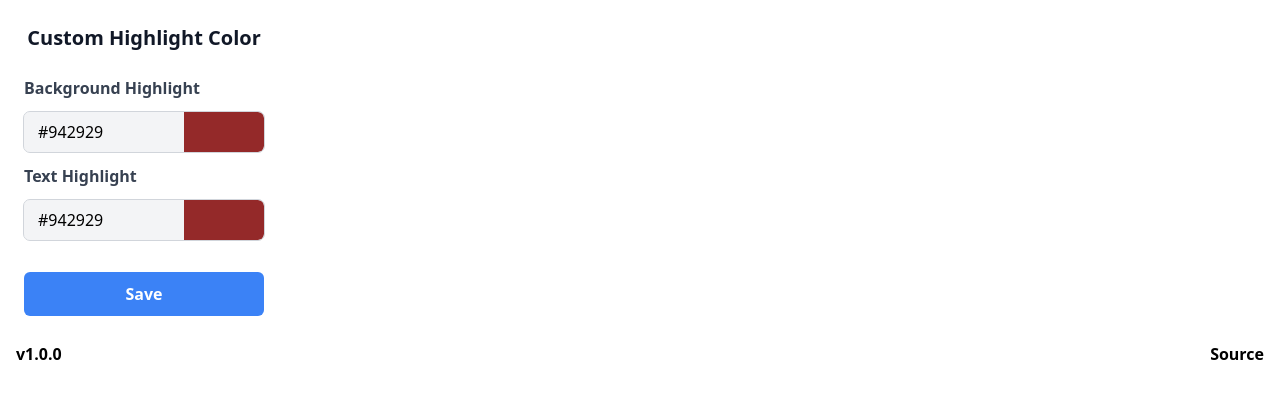
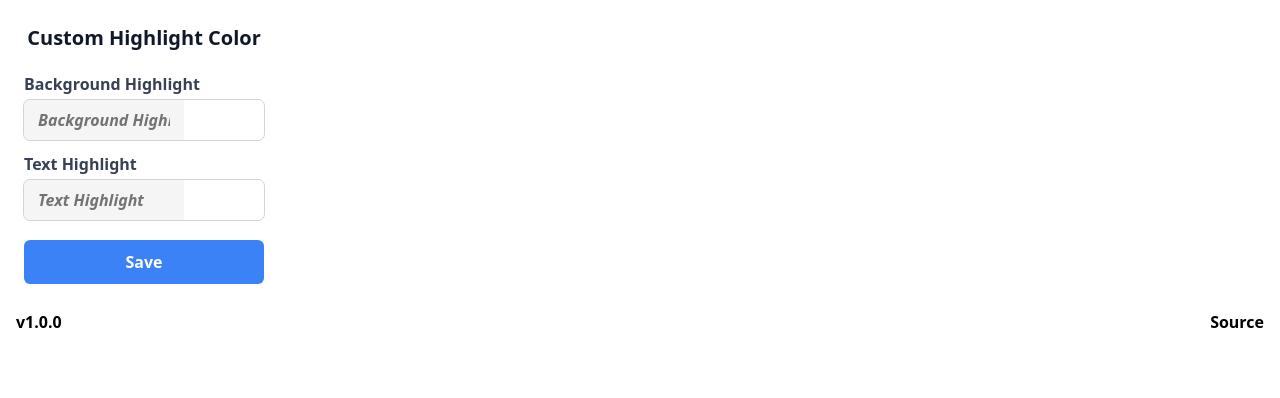
Before and after one commit to jadelily18/custom-text-highlight, a Svelte app: page / in a window 1280 px wide. Shown: the top 398 px of the page. Built offline with nearby package versions, Linux system fonts and the light colour scheme.

Commit message:
basic ui and stores impl

```diff
--- a/src/App.svelte
+++ b/src/App.svelte
@@ -1,26 +1,36 @@
 <script lang="ts">
 	import './app.css';
+	import { bgHighlightColor, textHighlightColor, theme } from './stores';
 
 	import Selector from './lib/components/selector.svelte';
 </script>
 
 <!-- TODO: add actual save and load functionality (svelte stores?) with a toggle checkbox -->
 
-<div class="flex flex-col w-72 p-6 dark:bg-gray-800">
-	<h1 class="pb-6 text-xl text-center text-gray-900 dark:text-white font-bold">
+<div class="app dark:bg-neutral-800 ">
+	<div
+		class="flex flex-col w-72 p-6 pb-5.5 space-y-5"
+		style="--bg-highlight-color: {$bgHighlightColor}; --text-highlight-color: {$textHighlightColor};"
+	>
+		<h1 class="text-xl text-center text-gray-900 dark:text-white font-bold">
 			Custom Highlight Color
 		</h1>
-	<div class="selectors space-y-3">
-		<Selector label="Background Highlight" placeholder="Background Highlight" />
-		<Selector label="Text Highlight" placeholder="Text Highlight" />
+
+		<div class="selectors space-y-3 mb-6">
+			<Selector
+				label="Background Highlight"
+				placeholder="Background Highlight"
+				selector="background"
+			/>
+			<Selector label="Text Highlight" placeholder="Text Highlight" selector="text" />
 		</div>
 		<button
-		class="save-button w-full p-2.5 mt-8 transition-colors bg-blue-500 hover:bg-blue-600 active:bg-blue-700 text-white font-semibold rounded-md"
+			class="save-button w-full p-2.5 select-none transition-colors bg-blue-500 hover:bg-blue-600 active:bg-blue-700 text-white font-semibold rounded-md"
 			>Save</button
 		>
 	</div>
 
-<div class="flex p-2 pt-0.5 px-4 justify-between font-semibold dark:bg-gray-800 dark:text-white">
+	<div class="flex p-2 pt-0.5 px-4 justify-between font-semibold dark:text-white">
 		<p>v1.0.0</p>
 		<a
 			class="hover:text-gray-500 transition-colors"
@@ -29,9 +39,11 @@
 			rel="noreferrer noopener">Source</a
 		>
 	</div>
+</div>
 
 <style lang="scss">
-	// .popup {
-	// 	// background-color: #242424;
-	// }
+	:global(::selection) {
+		color: var(--text-highlight-color);
+		background-color: var(--bg-highlight-color);
+	}
 </style>
--- /dev/null
+++ b/src/lib/components/ColorInputSelector.svelte
@@ -0,0 +1,25 @@
+<script lang="ts">
+	import { bgHighlightColor, textHighlightColor } from '../../stores';
+
+	export let selector: selectorType;
+	type selectorType = 'background' | 'text';
+</script>
+
+{#if selector === 'background'}
+	<div class={$$props.class} style="background-color: {$bgHighlightColor};">
+		<input class="selector-color h-full w-full" type="color" bind:value={$bgHighlightColor} />
+	</div>
+{:else if selector === 'text'}
+	<div class={$$props.class} style="background-color: {$textHighlightColor};">
+		<input class="selector-color h-full w-full" type="color" bind:value={$textHighlightColor} />
+	</div>
+{/if}
+
+<style>
+	.selector-color {
+		opacity: 0;
+	}
+	input[type='color'] {
+		cursor: pointer;
+	}
+</style>
--- /dev/null
+++ b/src/lib/components/TextInputSelector.svelte
@@ -0,0 +1,13 @@
+<script lang="ts">
+	import { bgHighlightColor, textHighlightColor } from '../../stores';
+	export let placeholder: string;
+
+	export let selector: selectorType;
+	type selectorType = 'background' | 'text';
+</script>
+
+{#if selector === 'background'}
+	<input class={$$props.class} type="text" bind:value={$bgHighlightColor} {placeholder} />
+{:else if selector === 'text'}
+	<input class={$$props.class} type="text" bind:value={$textHighlightColor} {placeholder} />
+{/if}
--- a/src/lib/components/selector.svelte
+++ b/src/lib/components/selector.svelte
@@ -1,39 +1,26 @@
 <script lang="ts">
+	import { bgHighlightColor, textHighlightColor } from '../../stores';
+
+	import TextInputSelector from './TextInputSelector.svelte';
+	import ColorInputSelector from './ColorInputSelector.svelte';
+
 	export let label: string;
 	export let placeholder: string;
-	export let color: string = '#942929';
 
-	function changeColor(newColor: string) {
-		color = newColor;
-	}
+	export let selector: selectorType;
+	type selectorType = 'background' | 'text';
 </script>
 
-<h1 class="text-md font-semibold text-gray-700 dark:text-gray-50">{label}</h1>
-<div
-	class="selector flex w-full h-10 group rounded-md outline outline-1 outline-offset-0 outline-gray-300 dark:outline-gray-900 hover:outline-gray-700 dark:hover:outline-black transition-all overflow-clip"
->
-	<input
-		class="peer w-4/6 py-2 px-3.5 outline-none bg-gray-100 group-hover:bg-gray-100 placeholder:text-gray-500 focus:placeholder:text-gray-800 group-hover:placeholder:text-gray-800 placeholder:font-semibold placeholder:italic transition-all"
-		type="text"
-		bind:value={color}
-		{placeholder}
-	/>
-	<div class="color-wrapper grow h-full p-0 m-0" style="background-color: {color};">
-		<input class="selector-color h-full" type="color" bind:value={color} />
+<div>
+	<h1 class="text-md mb-1 font-semibold text-gray-700 dark:text-neutral-50">{label}</h1>
+	<div
+		class="flex w-full h-10 group rounded-md outline outline-1 outline-offset-0 outline-gray-300 dark:outline-gray-900 hover:outline-gray-700 dark:hover:outline-black transition-all overflow-clip"
+	>
+		<TextInputSelector
+			class="w-4/6 py-2 px-3.5 outline-none dark:text-white bg-neutral-100 dark:bg-neutral-700 group-hover:bg-neutral-100 dark:group-hover:bg-neutral-600 placeholder:text-neutral-500 focus:placeholder:text-neutral-800 group-hover:placeholder:text-neutral-800 dark:placeholder:text-neutral-400 dark:focus:placeholder:text-neutral-400 dark:group-hover:placeholder:text-neutral-400 placeholder:font-semibold placeholder:italic transition-all"
+			{selector}
+			{placeholder}
+		/>
+		<ColorInputSelector class="grow h-full p-0 m-0" {selector} />
 	</div>
 </div>
-
-<style lang="scss">
-	.selector {
-		:hover {
-			outline: 3px;
-		}
-	}
-	.selector-color {
-		opacity: 0;
-	}
-	::selection {
-		color: var(--color);
-		background: var(--color);
-	}
-</style>
--- /dev/null
+++ b/src/stores.ts
@@ -0,0 +1,17 @@
+import { writable } from "svelte/store";
+
+export const theme = writable(localStorage.theme)
+export const bgHighlightColor = writable(localStorage.bgHighlightColor)
+export const textHighlightColor = writable(localStorage.textHighlightColor)
+
+theme.subscribe(value => {
+    localStorage.theme = value
+})
+
+bgHighlightColor.subscribe(value => {
+    localStorage.bgHighlightColor = value
+})
+
+textHighlightColor.subscribe(value => {
+    localStorage.textHighlightColor = value
+})
```
Also changed, not shown: index.html (indentation only). Lines whose indentation alone changed are shown as unchanged.
